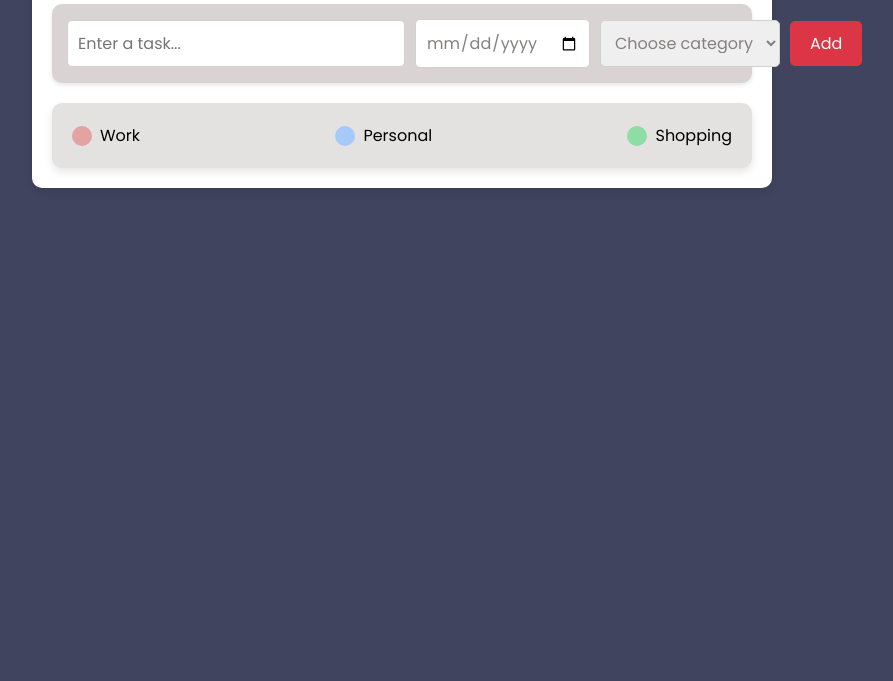
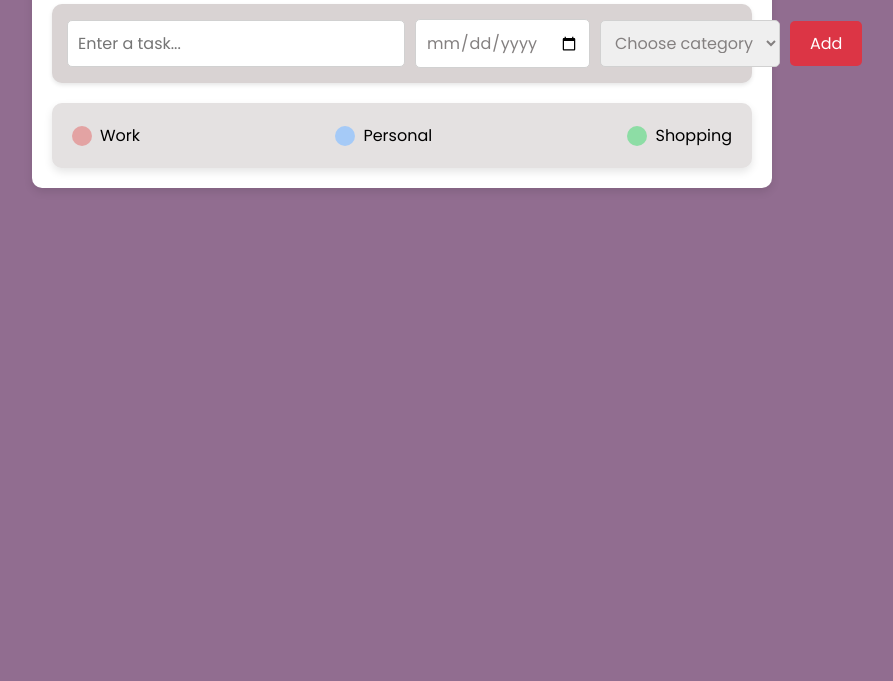
Before and after one commit to bindalserkan/my-todo-app, a React app: page / in a window 1280 px wide. Shown: the part 119-800 px from the top of the page, without its empty margins (238-1131 px from the left). Built offline with nearby package versions, Linux system fonts and the light colour scheme.

Commit message:
Apply minor CSS change

```diff
--- a/src/TodoApp.css
+++ b/src/TodoApp.css
@@ -7,7 +7,7 @@
 }
 
 body {
-  background-color: #40445e;
+  background-color: #916d90;
   margin: 0;
   padding: 0;
   height: 100vh;
```
